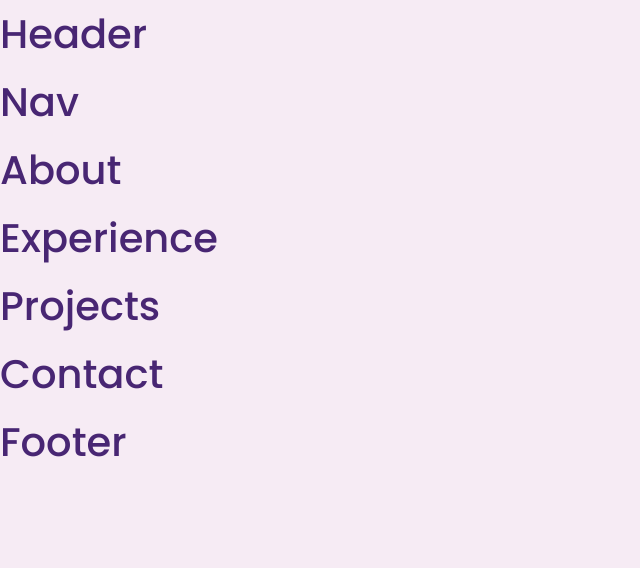
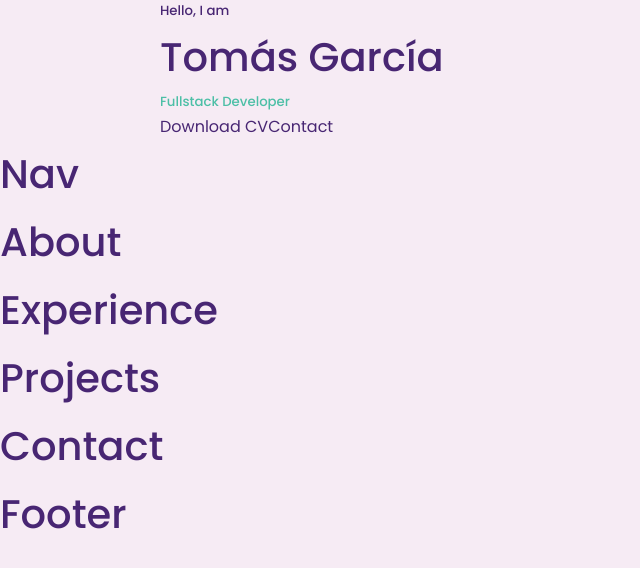
Before and after one commit to TomasGarciaDev/react-portfolio-website, a React (Create React App) app: page / in a window 1280 px wide. Shown: the top 568 px of the page, without its empty margins (0-640 px from the left). Built offline with nearby package versions, Linux system fonts and the light colour scheme.

Commit message:
CTA component for buttons created

```diff
--- /dev/null
+++ b/src/components/header/CTA.jsx
@@ -0,0 +1,10 @@
+import CV from '../../assets/Tomas Garcia_English_CV.pdf'
+
+export default function CTA() {
+  return (
+    <div className="cta">
+      <a href={CV} download>Download CV</a>
+      <a href="#contact">Contact</a>
+    </div>
+  )
+}
--- a/src/components/header/Header.jsx
+++ b/src/components/header/Header.jsx
@@ -1,9 +1,15 @@
 import './header.css';
+import CTA from './CTA'
 
 export default function Header() {
   return (
-    <div>
-      <h1>Header</h1>
-    </div>
+    <header>
+      <div className='container header__container'>
+        <h5>Hello,  I am</h5>
+        <h1>Tomás García</h1>
+        <h5 className='text-light'>Fullstack Developer</h5>
+        <CTA />
+      </div>
+    </header>
   )
 }
--- a/src/index.css
+++ b/src/index.css
@@ -79,7 +79,7 @@
 }
 
 a:hover {
-  color: var(--color-turquoise);
+  color: var(--color-light);
 }
 
 .btn {
```
